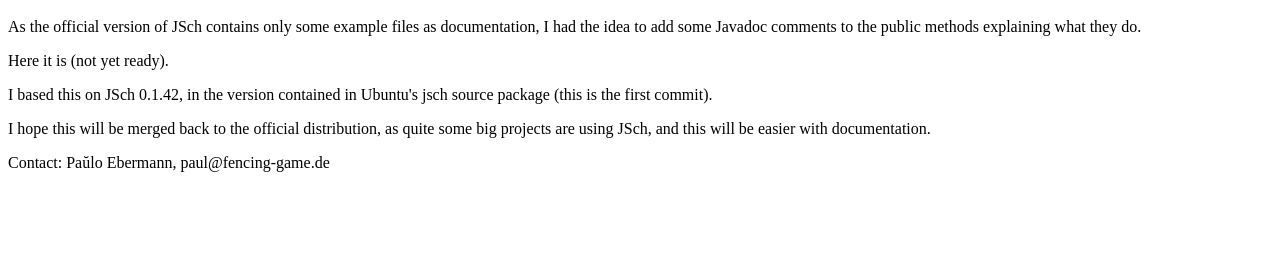
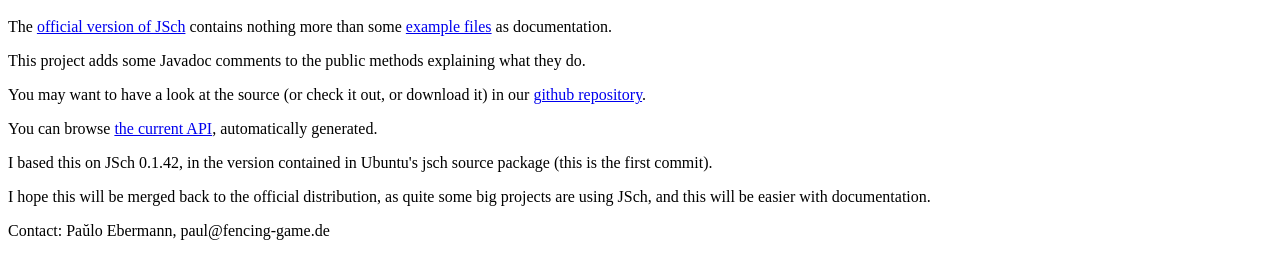
Before and after one commit to ePaul/jsch-documentation, a plain HTML site: page index.html in a window 1280 px wide. Shown: the part 48-326 px from the top of the page. Drawn offline with Linux system fonts and the light colour scheme.

Commit message:
index.html with some links.

```diff
--- a/index.html
+++ b/index.html
@@ -1,3 +1,4 @@
+<?xml version="1.0" encoding="UTF-8" ?>
 <html>
   <head>
 <title>Documented JSch</title>
@@ -6,13 +7,20 @@
 <h1>A documented version of JSch</h1>
 
 <p>
-As the official version of JSch contains only some example
-files as documentation, I had the idea to add some Javadoc
-comments to the public methods explaining what they do.
+The <a href="http://www.jcraft.com/jsch/">official version of JSch</a>
+contains nothing more than some
+<a href="http://www.jcraft.com/jsch/examples/">example files</a>
+as documentation.
+<p>
+  This project adds some Javadoc comments to the public methods
+  explaining what they do.
 </p>
 
+<p>You may want to have a look at the source (or check it out, or download it)
+  in our <a href="https://github.com/ePaul/jsch-documentation">github repository</a>.</p>
 <p>
-Here it is (not yet ready).
+  You can browse <a href="javadoc/">the current API</a>, automatically
+  generated.
 </p>
 <p>
 I based this on JSch 0.1.42, in the version contained in
```
